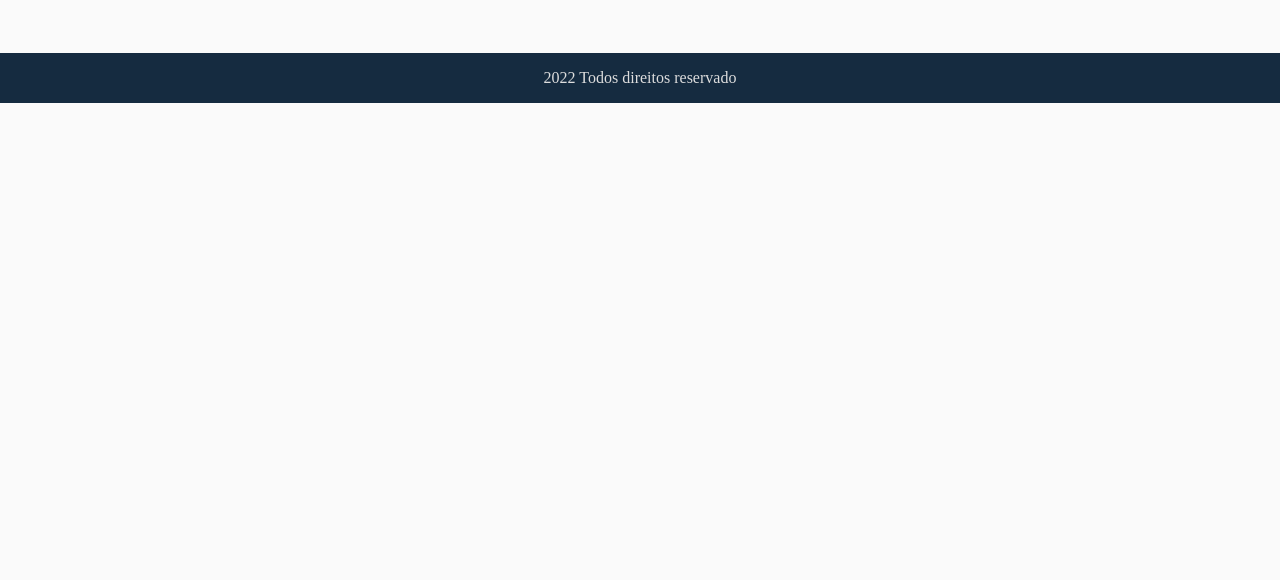
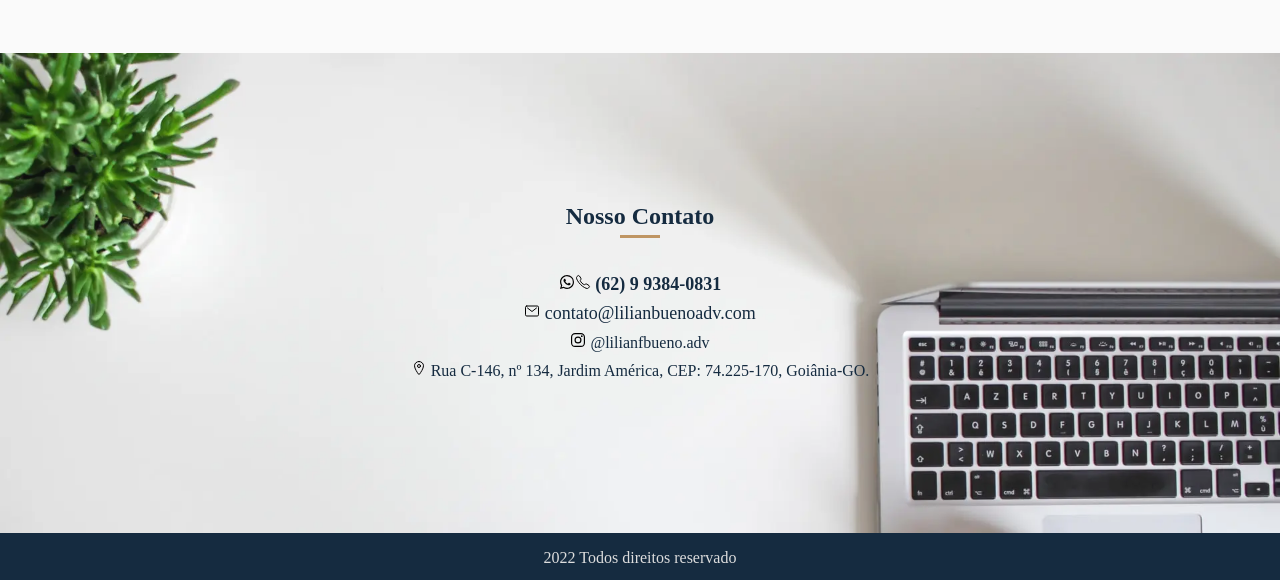
Before and after one commit to adliano/lb-vanilla, a plain HTML site: page distrato-imobiliario/index.html in a window 1280 px wide. Shown: the part 3745-4325 px from the top of the page. Before the commit the page ends 3848 px from the top, so only its background shows below. Drawn offline with Linux system fonts and the light colour scheme.

Commit message:
added contato

```diff
--- a/distrato-imobiliario/index.html
+++ b/distrato-imobiliario/index.html
@@ -25,9 +25,11 @@
   <link rel="preload" href="./assets/css/style-distrato.css" as="style" onload="this.onload=null;this.rel='stylesheet'">
   <link rel="preload" href="../assets/css/whatsapp.css" as="style" onload="this.onload=null;this.rel='stylesheet'">
   <link rel="preload" href="../assets/css/footer.css" as="style" onload="this.onload=null;this.rel='stylesheet'">
+  <link rel="preload" href="../assets/css/contato.css" as="style" onload="this.onload=null;this.rel='stylesheet'">
   <noscript>
     <link rel="stylesheet" href="./assets/css/style-distrato.css">
     <link rel="stylesheet" href="../assets/css/whatsapp.css">
+    <link rel="stylesheet" href="../assets/css/contato.css">
     <link rel="stylesheet" href="../assets/css/footer.css">
   </noscript>
   <title>Distrato Imobiliario</title>
@@ -355,6 +357,44 @@ c21.2-8.1,52.2-18.2,79.7-24.2C399.3,7.9,411.6,7.5,421.9,6.5z'></path>
     </div>
   </div>
   <!-- ---------------- -->
+  <!--      contato     -->
+  <!-- ---------------- -->
+  <div class='contact' id="contato">
+    <div class='container'>
+      <h2>Nosso Contato</h2>
+      <span class='line'></span>
+      <div class='endereco'>
+        <p class='phone-number'>
+          <img src="../assets/images/logo-whatsapp.svg" alt="Lilian Bueno Advocacia PREVIDENCIÁRIO" height="16"
+            width="16"><img src="../assets/images/call-outline.svg" alt="Lilian Bueno Advocacia PREVIDENCIÁRIO"
+            height="16" width="16">
+          <a href='tel:62993840831'>(62) 9 9384-0831</a>
+        </p>
+        <p class='email'>
+          <img src="../assets/images/mail-outline.svg" alt="Lilian Bueno Advocacia PREVIDENCIÁRIO" height="16"
+            width="16">
+          <a href='mailto: contato@lilianbuenoadv.com'>
+            contato@lilianbuenoadv.com
+          </a>
+        </p>
+        <!-- <div> -->
+        <p>
+          <img src="../assets/images/logo-instagram.svg" alt="Lilian Bueno Advocacia PREVIDENCIÁRIO" height="16"
+            width="16">
+          <a href='https://instagram.com/lilianfbueno.adv?igshid=OGQ5ZDc2ODk2ZA=='>
+            @lilianfbueno.adv
+          </a>
+        </p>
+        <p>
+          <img src="../assets/images/location-outline.svg" alt="Lilian Bueno Advocacia PREVIDENCIÁRIO" height="16"
+            width="16">
+          Rua C-146, nº 134, Jardim América, CEP: 74.225-170, Goiânia-GO.
+        </p>
+        <!-- </div> -->
+      </div>
+    </div>
+  </div>
+  <!-- ---------------- -->
   <!--      FOOTER      -->
   <!-- ---------------- -->
   <div class='footer'>
```
